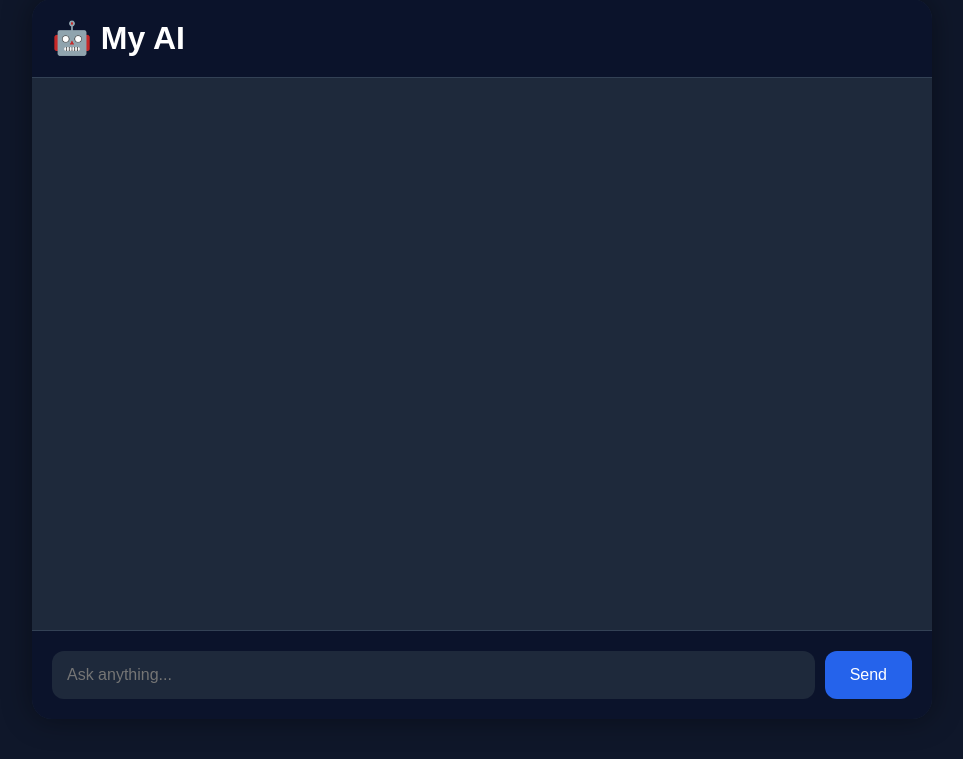
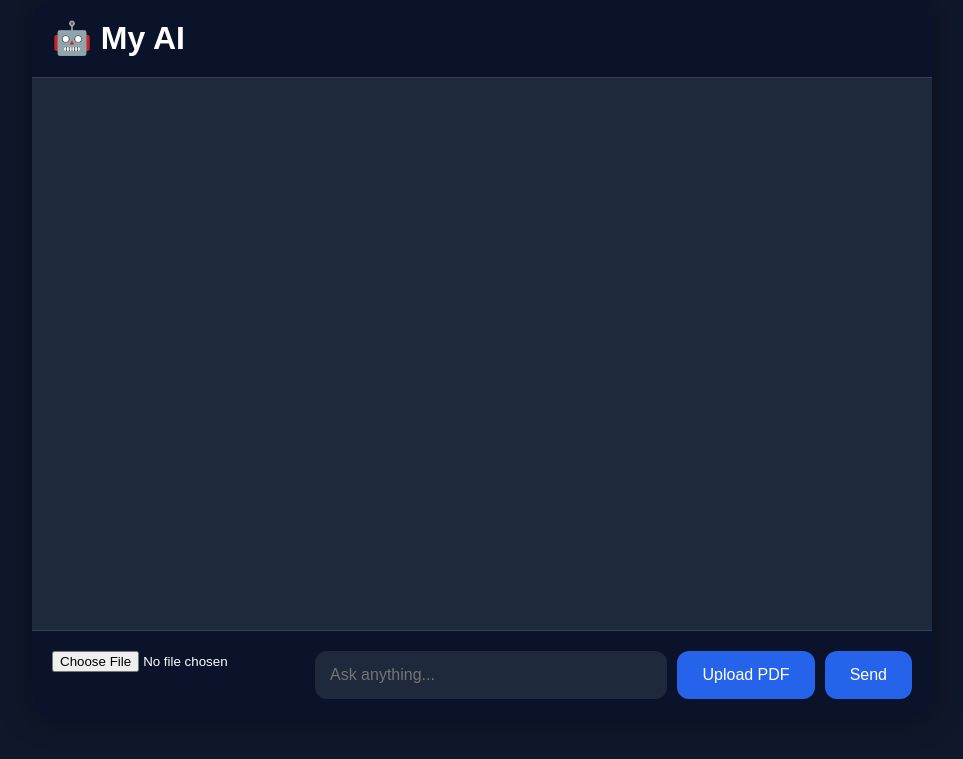
Before and after one commit to Addwit0106/AI-Chatbot, a Flask app: page / in a window 1280 px wide. Shown: the part 41-800 px from the top of the page, without its empty margins (158-1121 px from the left). Run offline with Flask 3, Linux system fonts and the light colour scheme.

Commit message:
Added PDF upload functionality

```diff
--- a/app.py
+++ b/app.py
@@ -1,12 +1,14 @@
 
 from flask import Flask, render_template, request
 import requests
+import os
+from PyPDF2 import PdfReader
 
 app = Flask(__name__)
 
 OLLAMA_URL = "http://localhost:11434/api/generate"
 
-
+# Chat Memory
 conversation_history = []
 
 
@@ -20,11 +22,13 @@ def chat():
 
     user_message = request.json["message"]
 
-    conversation_history.append(f"User: {user_message}")
+    # Save user message
+    conversation_history.append(
+        f"User: {user_message}"
+    )
 
-
+    # Keep last few messages
     recent_history = conversation_history[-4:]
-
 
     full_prompt = f"""
 You are a helpful AI assistant.
@@ -41,12 +45,11 @@ Assistant:
 """
 
     data = {
-        "model": "phi3",
+        "model": "gemma:2b",
         "prompt": full_prompt,
         "stream": False,
-
         "options": {
-        "num_predict": 200
+            "num_predict": 200
         }
     }
 
@@ -65,15 +68,51 @@ Assistant:
             "No response from AI."
         )
 
-    except Exception as e:
+    except Exception:
 
         ai_response = "AI is busy or not responding."
 
-
-    conversation_history.append(f"Assistant: {ai_response}")
+    # Save AI response
+    conversation_history.append(
+        f"Assistant: {ai_response}"
+    )
 
     return ai_response
 
 
+@app.route("/upload-pdf", methods=["POST"])
+def upload_pdf():
+
+    if "pdf" not in request.files:
+        return "No PDF uploaded."
+
+    pdf_file = request.files["pdf"]
+
+    if pdf_file.filename == "":
+        return "No file selected."
+
+    upload_folder = "uploads"
+
+    os.makedirs(
+        upload_folder,
+        exist_ok=True
+    )
+
+    filepath = os.path.join(
+        upload_folder,
+        pdf_file.filename
+    )
+
+    pdf_file.save(filepath)
+
+    reader = PdfReader(filepath)
+
+    total_pages = len(
+        reader.pages
+    )
+
+    return f"PDF uploaded successfully! Pages: {total_pages}"
+
+
 if __name__ == "__main__":
     app.run(debug=True)
--- a/templates/index.html
+++ b/templates/index.html
@@ -18,7 +18,14 @@
 
         <div id="chat-box"></div>
 
+
 <div class="input-area">
+
+    <input
+        type="file"
+        id="pdf-file"
+        accept=".pdf"
+    >
 
     <input
         type="text"
@@ -26,16 +33,54 @@
         placeholder="Ask anything..."
     >
 
+    <button onclick="uploadPDF()">
+        Upload PDF
+    </button>
+
     <button onclick="sendMessage()">
         Send
     </button>
 
 </div>
 
+
     </div>
 
 
 <script>
+
+
+async function uploadPDF() {
+
+    let fileInput = document.getElementById("pdf-file");
+
+    if(fileInput.files.length === 0) {
+
+        alert("Please select a PDF first.");
+        return;
+
+    }
+
+    let formData = new FormData();
+
+    formData.append(
+        "pdf",
+        fileInput.files[0]
+    );
+
+    let response = await fetch(
+        "/upload-pdf",
+        {
+            method: "POST",
+            body: formData
+        }
+    );
+
+    let result = await response.text();
+
+    alert(result);
+}
+
 
 async function sendMessage() {
 
@@ -63,7 +108,17 @@ async function sendMessage() {
 
     aiDiv.className = "ai-message";
 
-    aiDiv.textContent = "Thinking...";
+    let dots = 0;
+
+let loading = setInterval(() => {
+
+    dots++;
+
+    if(dots > 3) dots = 1;
+
+    aiDiv.textContent = "Thinking" + ".".repeat(dots);
+
+}, 500);
 
     chatBox.appendChild(aiDiv);
 
@@ -87,16 +142,19 @@ async function sendMessage() {
 
        let data = await response.text();
 
+clearInterval(loading);
+
 aiDiv.textContent = data;
 
     }
 
     catch(error) {
 
+    clearInterval(loading);
+
     aiDiv.textContent = "Error connecting to AI.";
 
 }
-
     chatBox.scrollTop = chatBox.scrollHeight;
 }
 
```
Also changed, not shown: 3 other files. Lines whose indentation alone changed are shown as unchanged.
